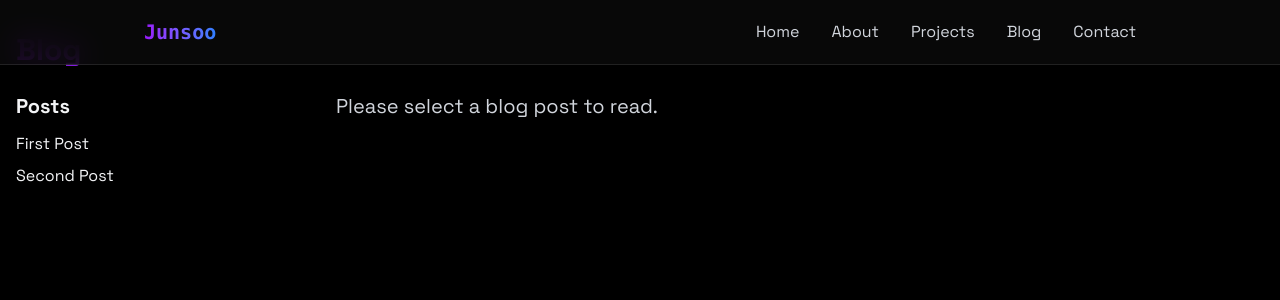
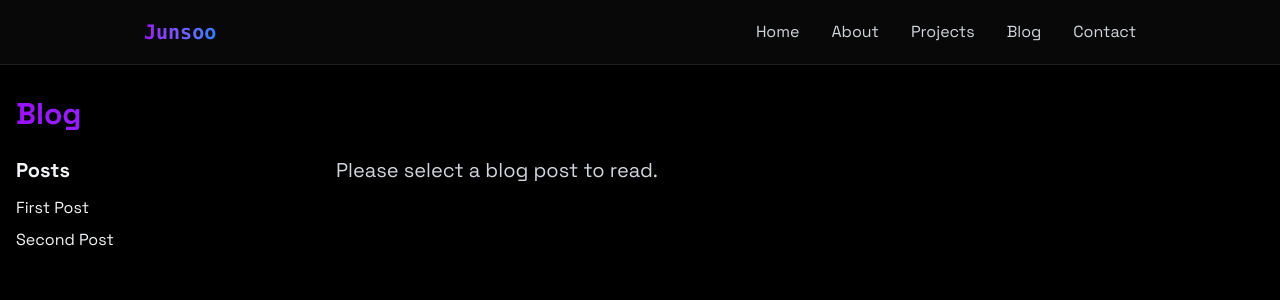
Before and after one commit to junsooki/junsookim, a React (Vite) app: page /junsookim/blog in a window 1280 px wide. Shown: the top 300 px of the page. Built offline with nearby package versions, Linux system fonts and the light colour scheme.

Commit message:
minor padding details

```diff
--- a/src/components/pages/BlogPage.jsx
+++ b/src/components/pages/BlogPage.jsx
@@ -4,7 +4,7 @@ import { BlogPost2 } from './blogs/BlogPost2';
 
 export const BlogPage = () => {
   return (
-    <div className="container mx-auto px-4 py-8 pt-24g">
+    <div className="container mx-auto px-4 py-8 pt-24">
       <h2 className="text-3xl font-bold mb-6 bg-gradient-to-r from-purple-600 to-blue-500 bg-clip-text text-transparent">Blog</h2>
 
       <div className="grid grid-cols-1 md:grid-cols-4 gap-8">
```
